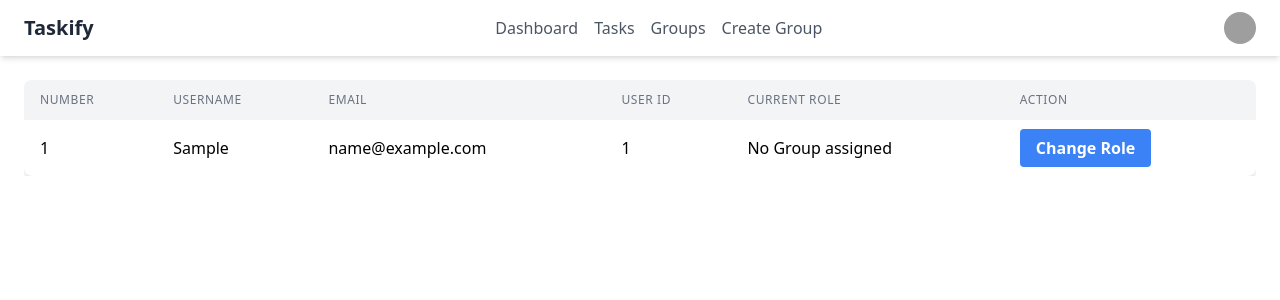
After one commit to rakibIV/task-management-django, a Django app: page /users/admin/dashboard/ in a window 1280 px wide. The commit adds this page. Shown: the top 300 px of the page. Run offline with Django 5.2, Linux system fonts and the light colour scheme; tables that the repository leaves empty hold one stand-in row (values such as "Sample post"); grey boxes are pictures that could not be loaded.

Commit message:
Module 12 finished

```diff
--- a/static/css/output.css
+++ b/static/css/output.css
@@ -751,6 +775,10 @@ video {
 
 .w-full {
   width: 100%;
+}
+
+.min-w-full {
+  min-width: 100%;
 }
 
 .max-w-sm {
@@ -809,6 +837,12 @@ video {
   margin-left: calc(0.5rem * calc(1 - var(--tw-space-x-reverse)));
 }
 
+.space-x-4 > :not([hidden]) ~ :not([hidden]) {
+  --tw-space-x-reverse: 0;
+  margin-right: calc(1rem * var(--tw-space-x-reverse));
+  margin-left: calc(1rem * calc(1 - var(--tw-space-x-reverse)));
+}
+
 .space-x-8 > :not([hidden]) ~ :not([hidden]) {
   --tw-space-x-reverse: 0;
   margin-right: calc(2rem * var(--tw-space-x-reverse));
@@ -819,6 +853,29 @@ video {
   --tw-space-y-reverse: 0;
   margin-top: calc(1rem * calc(1 - var(--tw-space-y-reverse)));
   margin-bottom: calc(1rem * var(--tw-space-y-reverse));
+}
+
+.divide-y > :not([hidden]) ~ :not([hidden]) {
+  --tw-divide-y-reverse: 0;
+  border-top-width: calc(1px * calc(1 - var(--tw-divide-y-reverse)));
+  border-bottom-width: calc(1px * var(--tw-divide-y-reverse));
+}
+
+.divide-gray-200 > :not([hidden]) ~ :not([hidden]) {
+  --tw-divide-opacity: 1;
+  border-color: rgb(229 231 235 / var(--tw-divide-opacity, 1));
+}
+
+.overflow-hidden {
+  overflow: hidden;
+}
+
+.overflow-x-auto {
+  overflow-x: auto;
+}
+
+.whitespace-nowrap {
+  white-space: nowrap;
 }
 
 .rounded {
@@ -939,6 +996,11 @@ video {
   background-color: rgb(234 179 8 / var(--tw-bg-opacity, 1));
 }
 
+.object-cover {
+  -o-object-fit: cover;
+     object-fit: cover;
+}
+
 .p-2 {
   padding: 0.5rem;
 }
@@ -974,6 +1036,11 @@ video {
   padding-right: 1rem;
 }
 
+.px-6 {
+  padding-left: 1.5rem;
+  padding-right: 1.5rem;
+}
+
 .py-1 {
   padding-top: 0.25rem;
   padding-bottom: 0.25rem;
@@ -989,8 +1056,17 @@ video {
   padding-bottom: 0.75rem;
 }
 
+.py-4 {
+  padding-top: 1rem;
+  padding-bottom: 1rem;
+}
+
 .pt-2 {
   padding-top: 0.5rem;
+}
+
+.text-left {
+  text-align: left;
 }
 
 .text-center {
@@ -1027,6 +1103,11 @@ video {
   line-height: 1.75rem;
 }
 
+.text-xs {
+  font-size: 0.75rem;
+  line-height: 1rem;
+}
+
 .font-bold {
   font-weight: 700;
 }
@@ -1037,6 +1118,14 @@ video {
 
 .font-semibold {
   font-weight: 600;
+}
+
+.uppercase {
+  text-transform: uppercase;
+}
+
+.tracking-wider {
+  letter-spacing: 0.05em;
 }
 
 .text-blue-500 {
@@ -1216,6 +1326,14 @@ video {
     margin-top: 2rem;
   }
 
+  .md\:flex {
+    display: flex;
+  }
+
+  .md\:hidden {
+    display: none;
+  }
+
   .md\:w-1\/2 {
     width: 50%;
   }
--- a/users/templates/admin/dashboard.html
+++ b/users/templates/admin/dashboard.html
@@ -1,10 +1,11 @@
+{% load static %}
 <!DOCTYPE html>
 <html lang="en">
   <head>
     <meta charset="UTF-8" />
     <meta name="viewport" content="width=device-width, initial-scale=1.0" />
     <title>Document</title>
-    <link rel="stylesheet" href="css/output.css" />
+    <link rel="stylesheet" href="{% static "css/output.css" %}" />
   </head>
   <body>
     <header class="bg-white shadow-md">
@@ -100,9 +101,9 @@
     </header>
 
     <main>
-      <div class="container mx-auto px-6 py-4">
-        <p>Content goes here...</p>
-      </div>
+
+      {% include "admin/user_list.html" %}
+
     </main>
 
     <script>
--- /dev/null
+++ b/users/templates/admin/user_list.html
@@ -0,0 +1,61 @@
+<div class="container mx-auto p-6">
+    <div class="overflow-x-auto">
+      <table class="min-w-full bg-white shadow-md rounded-lg overflow-hidden">
+        <thead class="bg-gray-100">
+          <tr>
+            <th
+              class="px-4 py-3 text-left text-xs font-medium text-gray-500 uppercase tracking-wider"
+            >
+              Number
+            </th>
+            <th
+              class="px-4 py-3 text-left text-xs font-medium text-gray-500 uppercase tracking-wider"
+            >
+              Username
+            </th>
+            <th
+              class="px-4 py-3 text-left text-xs font-medium text-gray-500 uppercase tracking-wider"
+            >
+              Email
+            </th>
+            <th
+              class="px-4 py-3 text-left text-xs font-medium text-gray-500 uppercase tracking-wider"
+            >
+              User ID
+            </th>
+            <th
+              class="px-4 py-3 text-left text-xs font-medium text-gray-500 uppercase tracking-wider"
+            >
+              Current Role
+            </th>
+            <th
+              class="px-4 py-3 text-left text-xs font-medium text-gray-500 uppercase tracking-wider"
+            >
+              Action
+            </th>
+          </tr>
+        </thead>
+        <tbody class="divide-y divide-gray-200">
+          {% for user in users %}
+                <tr class="hover:bg-gray-50">
+                    <td class="px-4 py-4 whitespace-nowrap">{{forloop.counter}}</td>
+                    <td class="px-4 py-4 whitespace-nowrap">{{user.first_name}}</td>
+                    <td class="px-4 py-4 whitespace-nowrap">{{user.email}}</td>
+                    <td class="px-4 py-4 whitespace-nowrap">{{user.id}}</td>
+                    <td class="px-4 py-4 whitespace-nowrap">{{user.group.first.name|default:"No Group assigned"}}</td>
+                    <td class="px-4 py-4 whitespace-nowrap">
+                    <a
+                        href="assign-role.html?id=12345"
+                        class="bg-blue-500 hover:bg-blue-600 text-white font-bold py-2 px-4 rounded"
+                    >
+                        Change Role
+                    </a>
+                    </td>
+                </tr>
+
+          {% endfor %}
+
+        </tbody>
+      </table>
+    </div>
+  </div>
--- a/users/urls.py
+++ b/users/urls.py
@@ -1,10 +1,11 @@
 from django.urls import path
-from users.views import sign_up,sign_in,sign_out,activate_user
+from users.views import sign_up,sign_in,sign_out,activate_user,admin_dashboard
 
 urlpatterns = [
     path("sign_up/",sign_up,name="sign-up"),
     path("sign_in/",sign_in,name="sign-in"),
     path("logout/",sign_out,name="logout"),
     path("activate/<int:user_id>/<str:token>",activate_user),
+    path("admin/dashboard/",admin_dashboard,name="admin-dashboard"),
 
 ]
--- a/users/views.py
+++ b/users/views.py
@@ -1,4 +1,4 @@
-from django.shortcuts import render,redirect
+from django.shortcuts import render,redirect,HttpResponse
 from django.contrib.auth.forms import UserCreationForm
 from django.contrib.auth.models import User
 from users.forms import RegisterForm,CustomRegistrationForm
@@ -58,8 +58,22 @@ def sign_out(request):
 
 def activate_user(request,user_id,token):
     user = User.objects.get(id=user_id)
-    if default_token_generator.check_token(user,token):
-        user.is_active = True
-        user.save()
-        messages.success(request,"Your account is activated. Please login")
+    try :
+        if default_token_generator.check_token(user,token):
+            user.is_active = True
+            user.save()
+            messages.success(request,"Your account is activated. Please login")
+            return redirect('sign-in')
+        else :
+            messages.error(request,"Invalid token")
+            return redirect('sign-in')
+    except Exception as e:
+        messages.error(request,"Invalid token")
         return redirect('sign-in')
+
+def admin_dashboard(request):
+    users = User.objects.all()
+    context = {
+        "users":users
+    }
+    return render(request,'admin/dashboard.html',context)
```
Also changed, not shown: other parts of static/css/output.css (+45 -0 lines), users/signals.py (+10 -1 lines).
